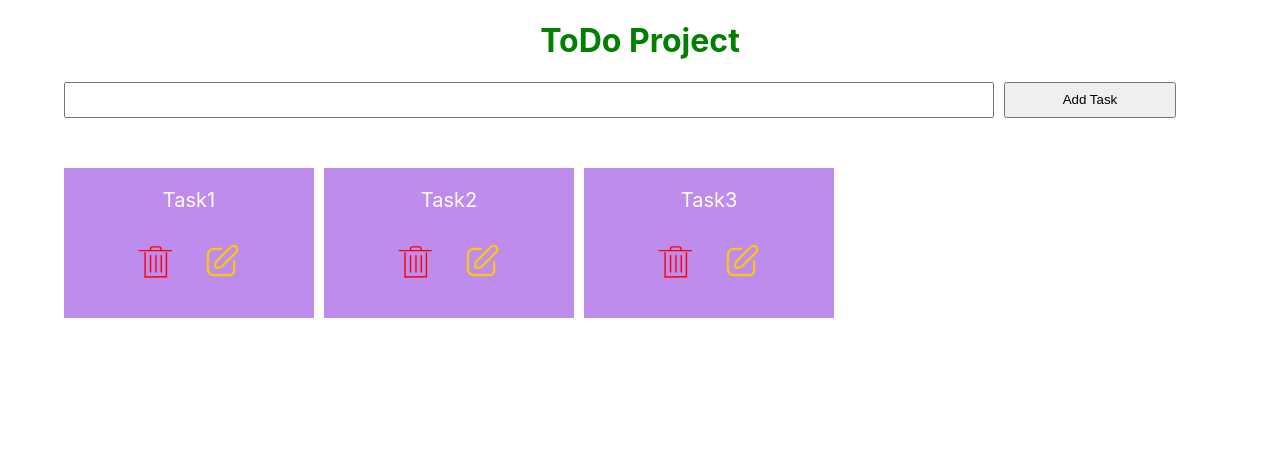
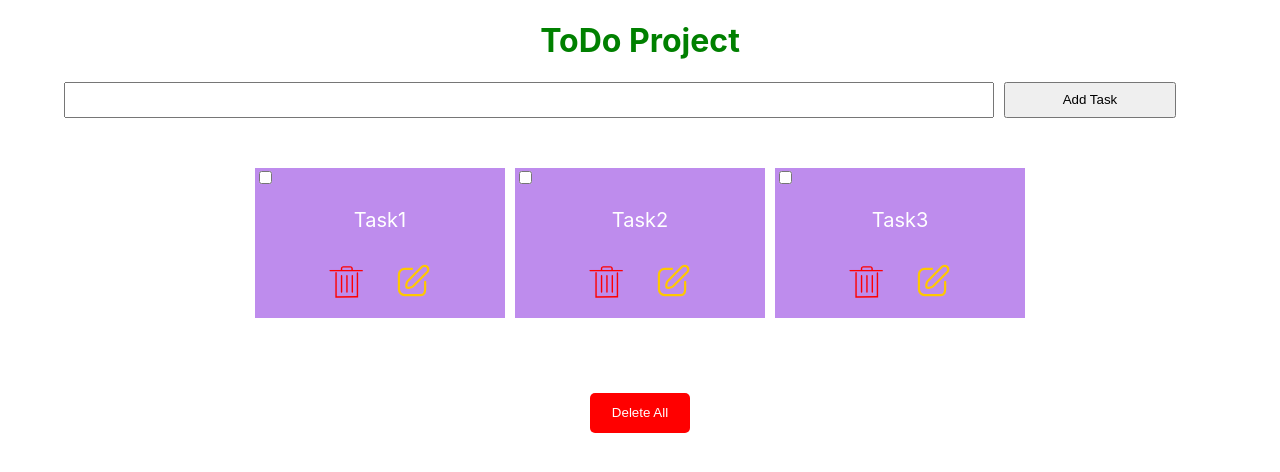
Before and after one commit to gevorgmanukyan2006/react-app3_Gevorg, a React (Create React App) app: page / in a window 1280 px wide. Shown: the top 472 px of the page. Built offline with nearby package versions, Linux system fonts and the light colour scheme.

Commit message:
Add deleteAll button

```diff
--- a/src/Components/AddTask/AddTask.jsx
+++ b/src/Components/AddTask/AddTask.jsx
@@ -1,10 +1,10 @@
 import Styles from "./styles.module.css";
 
 const AddTask = (props) => {
-  const { inputValue, onChange, submit } = props;
+  const { inputValue, inputOnChange, submit } = props;
   return (
     <div className={Styles.addTask}>
-      <input type="text" onChange={onChange} value={inputValue} />
+      <input type="text" onChange={inputOnChange} value={inputValue} />
       <button onClick={submit}>Add Task</button>
     </div>
   );
--- a/src/Components/Task/Task.jsx
+++ b/src/Components/Task/Task.jsx
@@ -3,10 +3,17 @@ import deleteIcon from "../../icons/delete.svg";
 import editIcon from "../../icons/edit.svg";
 
 const Task = (props) => {
-  const { handleDeleteTask, task } = props;
+  const { handleDeleteTask, task, handleOnChange, checkedTasks } = props;
   return (
     <div className={Styles.task}>
-      <p>{task.name}</p>
+      <div>
+        <input
+          type="checkbox"
+          onChange={() => handleOnChange(task.id)}
+          checked={checkedTasks.has(task.id)}
+        />
+        <p>{task.name}</p>
+      </div>
       <div className={Styles.iconsContainer}>
         <button onClick={() => handleDeleteTask(task.id)}>
           <img src={deleteIcon} alt="delete" />
--- a/src/Components/ToDo.jsx
+++ b/src/Components/ToDo.jsx
@@ -12,9 +12,10 @@ class ToDo extends React.Component {
       { name: "Task3", id: idGeneretor() },
     ],
     inputValue: "",
+    checkedTasks: new Set(),
   };
 
-  onChange = (e) => {
+  inputOnChange = (e) => {
     const value = e.target.value;
     this.setState({
       inputValue: value,
@@ -41,12 +42,41 @@ class ToDo extends React.Component {
       tasks,
     });
   };
+
+  handleOnChange = (id) => {
+    const { checkedTasks } = this.state;
+    if (checkedTasks.has(id)) {
+      checkedTasks.delete(id);
+    } else {
+      checkedTasks.add(id);
+    }
+    this.setState({
+      ...this.state,
+      checkedTasks,
+    });
+  };
+  handleDeleteAllTasks = () => {
+    let { tasks, checkedTasks } = this.state;
+    // tasks = tasks.filter((task) => task.id !== checkedTasks.has(task.id));
+    checkedTasks = Array.from(checkedTasks);
+    tasks = checkedTasks.reduce(
+      (acc, checkedTask) => acc.filter((task) => task.id !== checkedTask),
+      tasks
+    );
+
+    this.setState({
+      ...this.state,
+      tasks,
+      checkedTasks: new Set(),
+    });
+  };
   render() {
+    console.log(this.state.checkedTasks);
     return (
       <div>
         <h1 style={{ textAlign: "center", color: "green" }}>ToDo Project</h1>
         <AddTask
-          onChange={this.onChange}
+          inputOnChange={this.inputOnChange}
           submit={this.submit}
           inputValue={this.state.inputValue}
         />
@@ -57,10 +87,18 @@ class ToDo extends React.Component {
                 key={index}
                 task={item}
                 handleDeleteTask={this.handleDeleteTask}
+                handleOnChange={this.handleOnChange}
+                checkedTasks={this.state.checkedTasks}
               />
             );
           })}
+          {this.state.tasks.length === 0 && <p>There are not tasks!</p>}
         </div>
+        {this.state.tasks.length === 0 || (
+          <div className={Styles.deleteAll}>
+            <button onClick={this.handleDeleteAllTasks}>Delete All</button>
+          </div>
+        )}
       </div>
     );
   }
--- a/src/Components/styles.module.css
+++ b/src/Components/styles.module.css
@@ -1,6 +1,21 @@
 .TasksContainer {
   margin-top: 50px;
   display: flex;
+  justify-content: center;
   flex-wrap: wrap;
   gap: 10px;
 }
+
+.deleteAll {
+  display: flex;
+  justify-content: center;
+  margin-top: 75px;
+}
+.deleteAll button {
+  width: 100px;
+  height: 40px;
+  background-color: red;
+  color: white;
+  border: none;
+  border-radius: 5px;
+}
```
